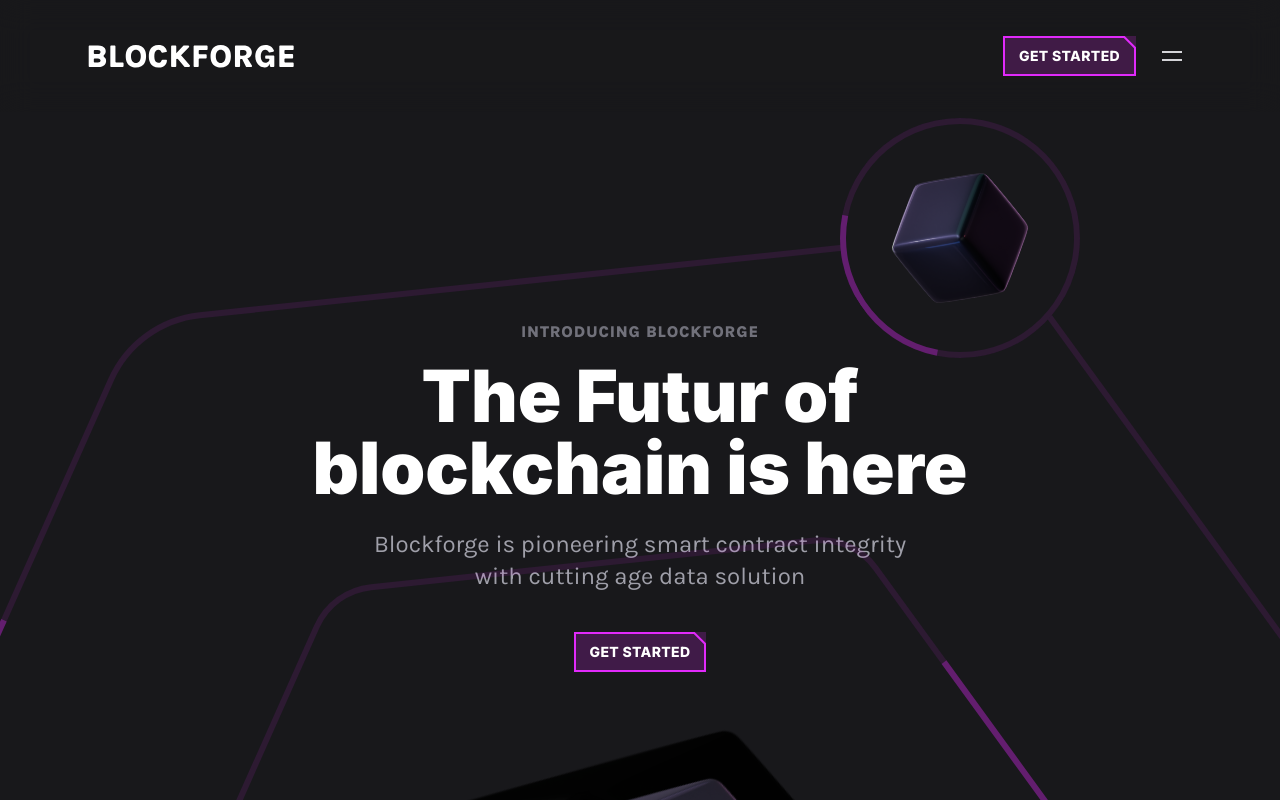
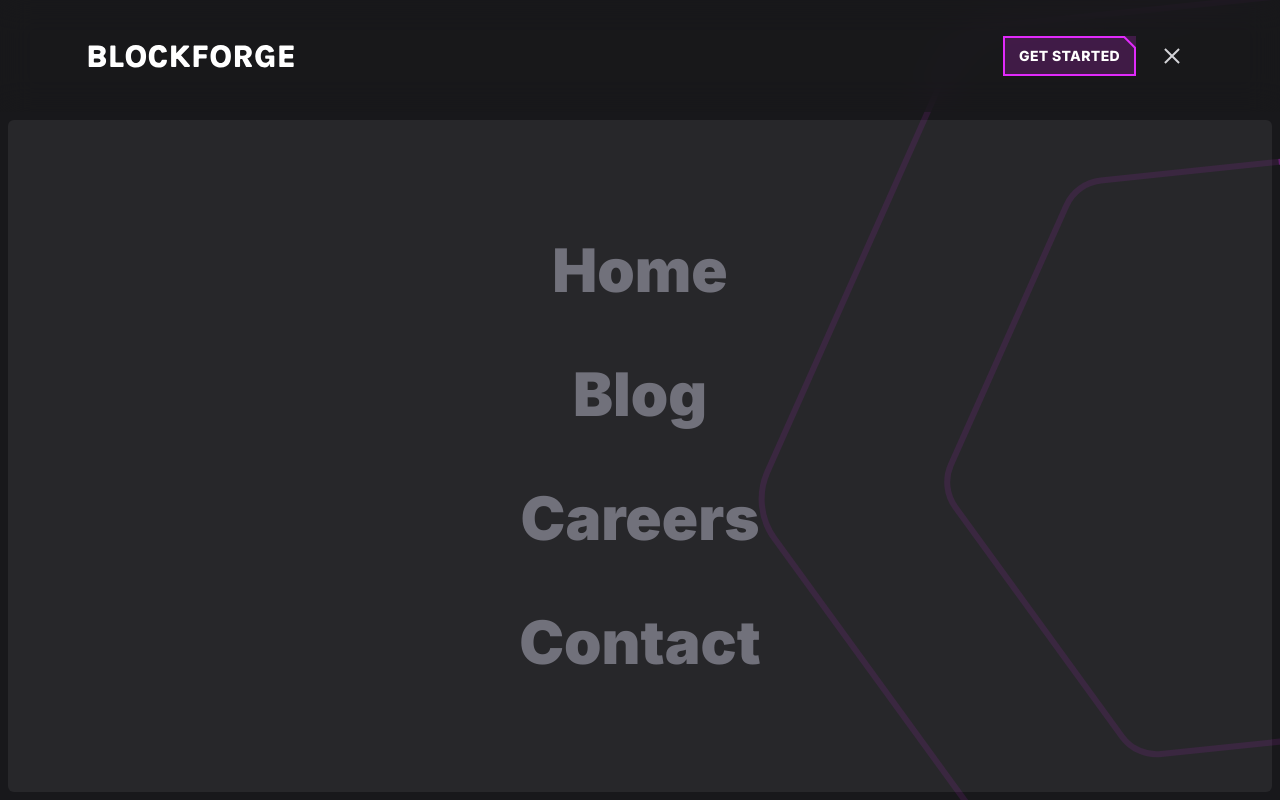
Before and after one commit to AliRezaAzdast/dark-blockchain-site, a React (Vite) app: page / in a window 1280 px wide. Both pictures are taken after a click on the element 1172 px from the left and 56 px from the top of the page. Shown: the top 800 px of the page. Built offline with nearby package versions, Linux system fonts and the light colour scheme.

Commit message:
added navbar and few more thing

```diff
--- a/src/sections/HeaderSection.tsx
+++ b/src/sections/HeaderSection.tsx
@@ -1,7 +1,27 @@
 import CutCornerButton from "../components/CutCornerButton"
+import Hexagon from "../components/Hexagon"
+import { useEffect, useState } from "react"
+import { twMerge } from "tailwind-merge"
+import { AnimatePresence, motion } from "motion/react"
+
+const navLinks = [
+    { title: 'Home', href: '/' },
+    { title: 'Blog', href: '/blog' },
+    { title: 'Careers', href: '/careers' },
+    { title: 'Contact', href: '/contact' },
+]
 
 function HeaderSection() {
+    const [isOpen, setIsOpen] = useState(false)
+    useEffect(() => {
+        if (isOpen) {
+            document.body.style.overflow = 'hidden'
+        } else {
+            document.body.style.overflow = 'auto'
+        }
+    }, [isOpen])
     return (
+        <>
             <header className="sticky z-40 top-0 bg-zinc-900/50 backdrop-blur-lg">
                 <div className="my-container">
                     <div className="flex justify-between items-center h-24 md:h-28">
@@ -9,19 +29,51 @@ function HeaderSection() {
                             <img src="./assets/images/logo.svg" alt="BlockForge Logo" />
                         </div>
                         <div className="flex gap-4 items-center">
-                       <CutCornerButton children={'Get Started'} className={'hidden md:inline-block'}/>
-                        <div className="size-10 relative">
+                            <CutCornerButton children={'Get Started'} className={'hidden md:inline-block'} />
+                            <div className="size-10 relative" onClick={() => { setIsOpen(curr => !curr) }}>
                                 <div className="absolute left-1/2 top-1/2 -translate-x-1/2 -translate-y-1/2">
-                                <div className="w-5 h-0.5 bg-zinc-300 -translate-y-1"></div>
+                                    <div className={twMerge("w-5 h-0.5 bg-zinc-300 -translate-y-1 transition-all duration-500", isOpen && 'translate-y-0 rotate-45')}></div>
                                 </div>
                                 <div className="absolute left-1/2 top-1/2 -translate-x-1/2 -translate-y-1/2">
-                                <div className="w-5 h-0.5 bg-zinc-300 translate-y-1 text-[5.5rem]"></div>
+                                    <div className={twMerge("w-5 h-0.5 bg-zinc-300 translate-y-1 transition-all duration-500", isOpen && 'translate-y-0 -rotate-45')}></div>
                                 </div>
                             </div>
                         </div>
                     </div>
                 </div>
             </header>
+            <AnimatePresence>
+                {isOpen && (
+                    <motion.div className="fixed size-full top-0 left-0 z-30 bg-zinc-900" initial={{ opacity: 0 }} animate={{ opacity: 1 }} exit={{ opacity: 0 }} transition={{ duration: .5 }}>
+                        <div className="absolute inset-2 rounded-md bg-zinc-800 mt-24 md:mt-28 z-0">
+                            <div className="absolute top-1/2 left-full -translate-y-1/2 -translate-x-1/2 -z-10">
+                                <Hexagon size={700} />
+                            </div>
+                            <div className="absolute top-1/2 left-full -translate-y-1/2 -translate-x-1/2 -z-10">
+                                <Hexagon size={1100} />
+                            </div>
+                            <div className="h-full flex justify-center items-center">
+                                <nav className="flex flex-col items-center gap-12 md:gap-16">
+                                    {navLinks.map((link, index) => (
+                                        <motion.a
+                                            key={link.title}
+                                            href={link.href}
+                                            initial={{ opacity: 0, y: 20 }}
+                                            animate={{ opacity: 1, y: 0 }}
+                                            transition={{ duration: .5, ease: 'linear', delay: .25 * index }}
+                                        >
+                                            <span className="text-4xl md:text-5xl lg:text-6xl font-heading font-black text-zinc-500 hover:text-zinc-300 transition duration-300"
+                                            >{link.title}</span>
+
+                                        </motion.a>
+                                    ))}
+                                </nav>
+                            </div>
+                        </div>
+                    </motion.div>
+                )}
+            </AnimatePresence>
+        </>
     )
 }
 
```
Lines whose indentation alone changed are shown as unchanged.
